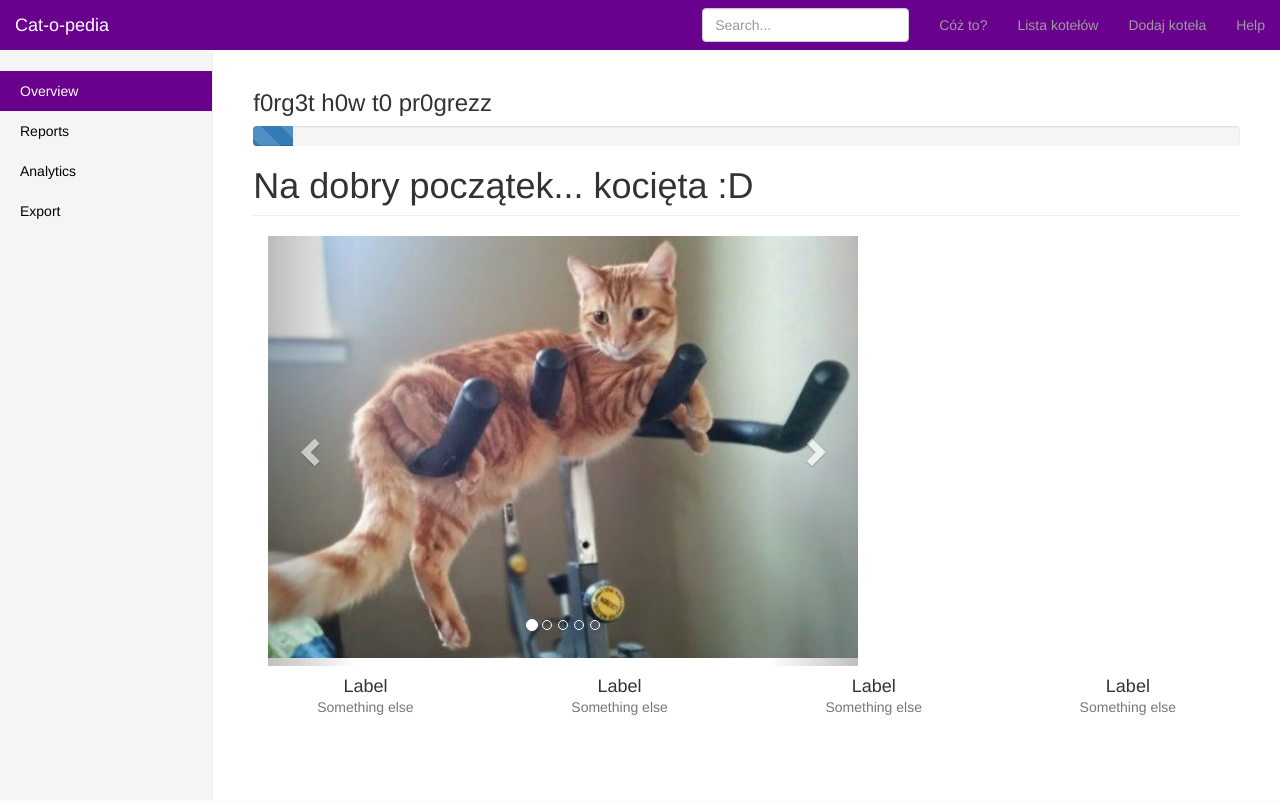
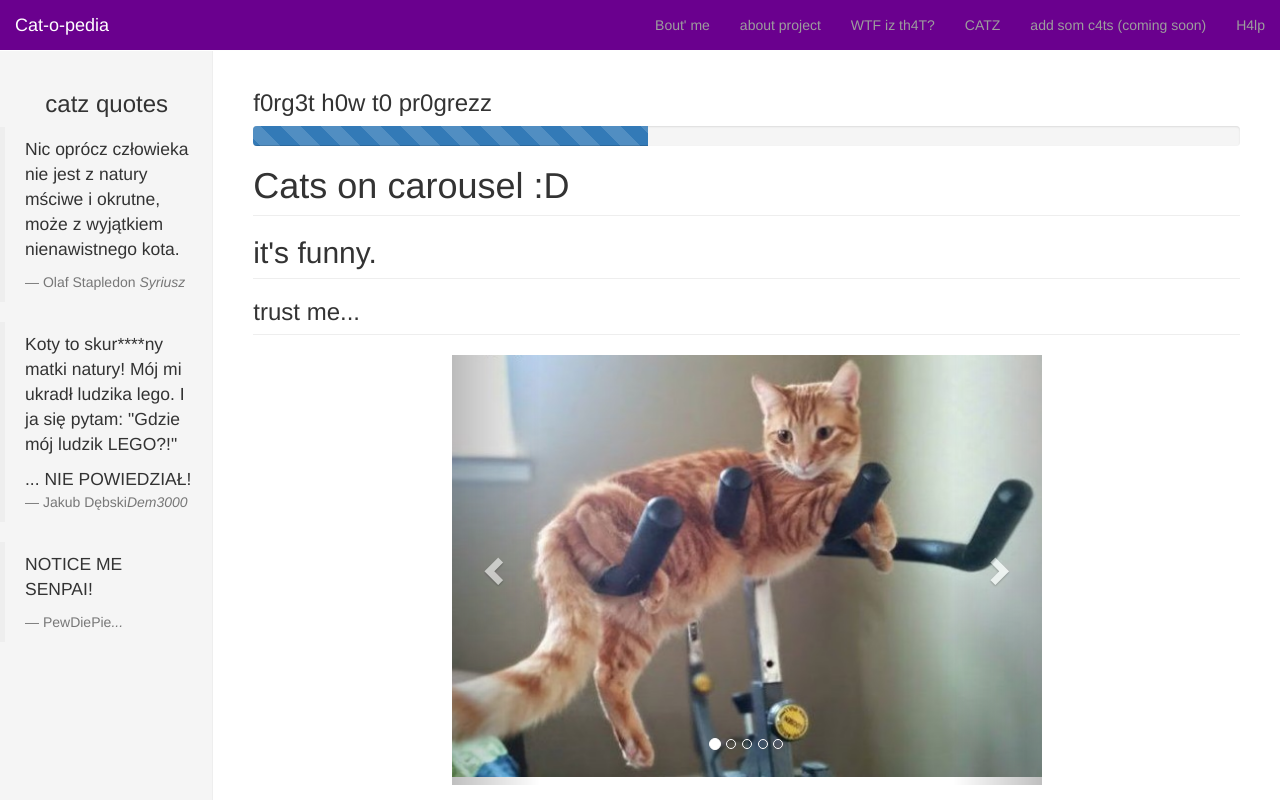
Before and after one commit to koozil/Projekt_specki, a PHP site: page / in a window 1280 px wide. Run offline with PHP 8.4, Linux system fonts and the light colour scheme; some libraries are stand-ins or nearby versions.

```diff
--- a/public/page/index.php
+++ b/public/page/index.php
@@ -1,25 +1,18 @@
-<div class="container-fluid">
-      <div class="row">
-        <div class="col-sm-3 col-md-2 sidebar">
-          <ul class="nav nav-sidebar">
-            <li class="active"><a href="#">Overview <span class="sr-only">(current)</span></a></li>
-            <li><a href="#">Reports</a></li>
-            <li><a href="#">Analytics</a></li>
-            <li><a href="#">Export</a></li>
-          </ul>
 
         </div>
         <div class="col-sm-9 col-sm-offset-3 col-md-10 col-md-offset-2 main">
          <h3>f0rg3t h0w t0 pr0grezz</h3> <div class="progress">
-            <div class="progress-bar progress-bar-striped active" role="progressbar" aria-valuenow="10" aria-valuemin="0" aria-valuemax="100" style="width: 4%">
-              <span class="sr-only">10% Complete</span>
+            <div class="progress-bar progress-bar-striped active" role="progressbar" aria-valuenow="60" aria-valuemin="0" aria-valuemax="100" style="width: 40%">
+              <span class="sr-only">60% Complete</span>
             </div>
           </div>
-          <h1 class="page-header">Na dobry początek... kocięta :D</h1>
+          <h1 class="page-header">Cats on carousel :D</h1>
 
+            <h2 class="page-header">it's funny.</h2>
 
+            <h3 class="page-header">trust me...</h3>
 
-          <div class="row"><div class="col-lg-6">
+<center>
          <div class="container-fluid">
           <div id="carousel-example-generic" class="carousel slide" data-ride="carousel" style="
 
@@ -72,37 +65,14 @@
           </div>
 
           </div>
+</center>
           </div>
 
           </div>
 
-            <div class="row">
-                <div class="col-md-6"></div>
-                <div class="col-md-6"></div>
-            </div>
 
-          <div class="row placeholders">
-            <div class="col-xs-6 col-sm-3 placeholder">
 
-              <h4>Label</h4>
-              <span class="text-muted">Something else</span>
-            </div>
-            <div class="col-xs-6 col-sm-3 placeholder">
 
-              <h4>Label</h4>
-              <span class="text-muted">Something else</span>
-            </div>
-            <div class="col-xs-6 col-sm-3 placeholder">
-
-              <h4>Label</h4>
-              <span class="text-muted">Something else</span>
-            </div>
-            <div class="col-xs-6 col-sm-3 placeholder">
-
-              <h4>Label</h4>
-              <span class="text-muted">Something else</span>
-            </div>
-          </div>
 
 
 
--- a/public/page/nav.php
+++ b/public/page/nav.php
@@ -43,14 +43,38 @@
         </div>
         <div id="navbar" class="navbar-collapse collapse">
             <ul class="nav navbar-nav navbar-right">
-                <li><a href="single.php">Cóż to?</a></li>
-                <li><a href="list.php">Lista kotełów</a></li>
-                <li><a href="add.php">Dodaj koteła</a></li>
-                <li><a href="#">Help</a></li>
+                <li><a href="https://github.com/koozil">Bout' me</a></li>
+                <li><a href="https://github.com/koozil/Projekt_specki">about project</a></li>
+                <li><a href="single.php">WTF iz th4T?</a></li>
+                <li><a href="list.php">CATZ</a></li>
+                <li><a href="add.php">add som c4ts (coming soon)</a></li>
+                <li><a href="#">H4lp</a></li>
             </ul>
             <form class="navbar-form navbar-right">
-                <input type="text" class="form-control" placeholder="Search...">
+
             </form>
         </div>
     </div>
 </nav>
+<div class="container-fluid">
+    <div class="row">
+        <div class="col-sm-3 col-md-2 sidebar">
+            <ul class="nav nav-sidebar">
+                <center>
+                <li><h3>catz quotes</h3></li></center>
+                <blockquote>
+                    <p>Nic oprócz człowieka nie jest z natury mściwe i okrutne, może z wyjątkiem nienawistnego kota.</p>
+                    <footer>Olaf Stapledon <cite title="Source Title">Syriusz</cite></footer>
+                </blockquote>
+                <blockquote>
+                    <p>Koty to skur****ny matki natury! Mój mi ukradł ludzika lego. I ja się pytam: "Gdzie mój ludzik LEGO?!" </p>
+                    ... NIE POWIEDZIAŁ!
+                    <footer>Jakub Dębski<cite title="Source Title">Dem3000</cite></footer>
+                </blockquote>
+                <blockquote>
+                    <p>NOTICE ME SENPAI!</p>
+                    <footer>PewDiePie<cite title="Source Title">...</cite></footer>
+                </blockquote>
+
+
+            </ul>
```
Also changed, not shown: public/page/list.php (+7 -1 lines), public/page/single.php (+12 -1 lines), public/img/111.jpg (added).
